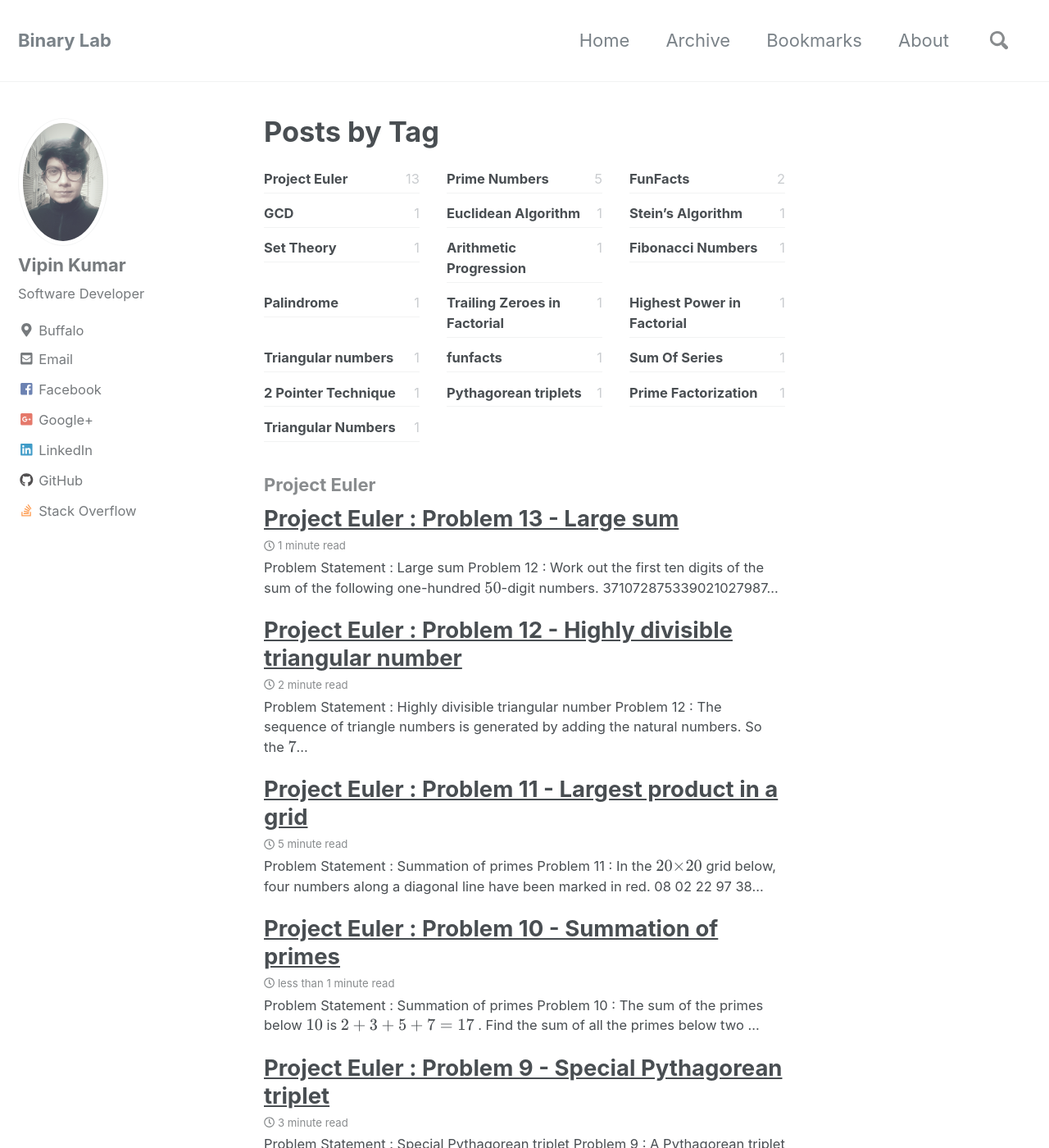
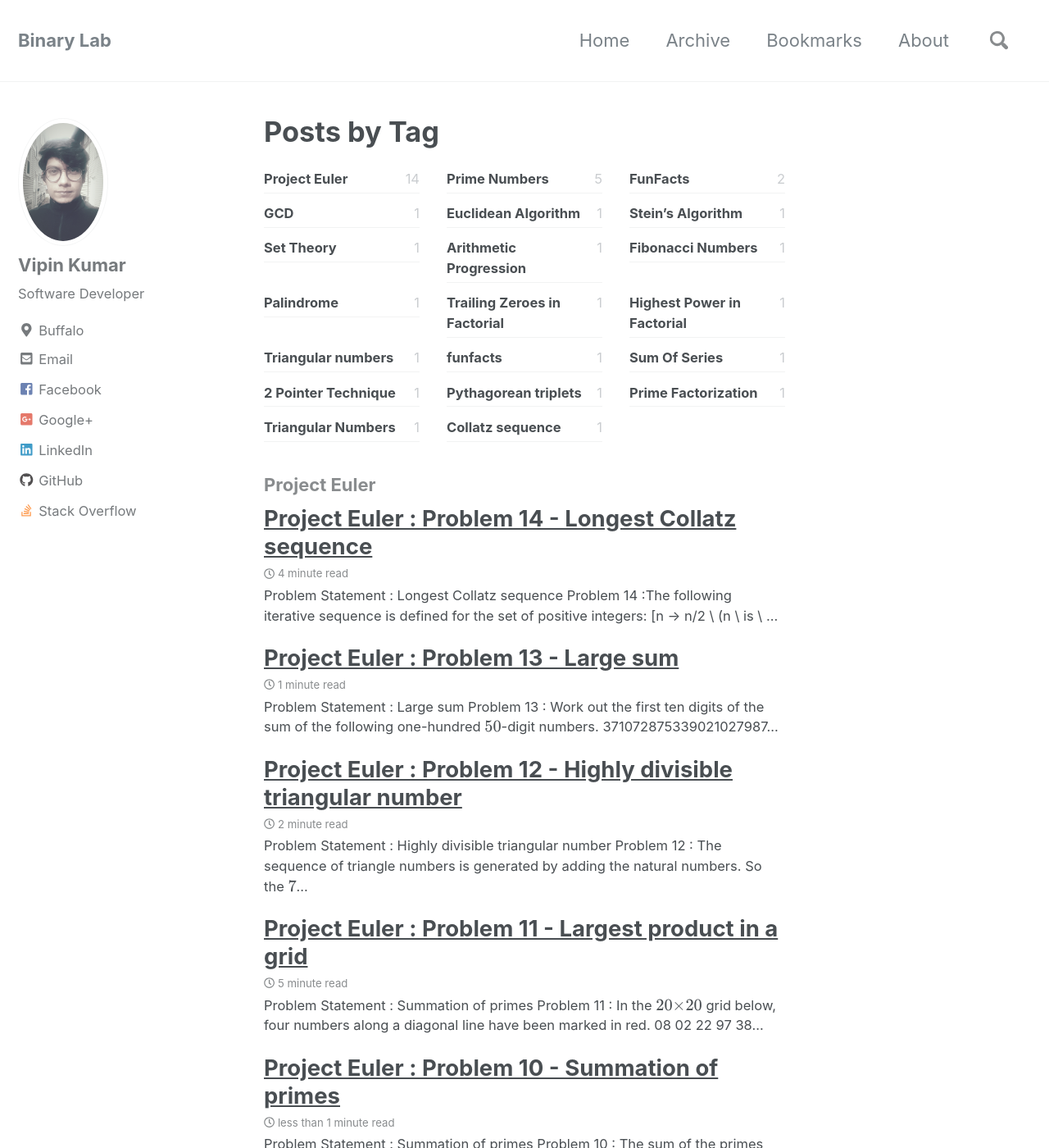
Before and after one commit to vk3105/vk3105.github.io, a Jekyll site: the page built from _pages/tag-archive.md, in a window 1280 px wide and 1400 px high. Shown: the whole window at 82% size. Built offline with Jekyll 4.4.1, drawn with Linux system fonts in a browser that asks for light colours; nearby versions of some CDN libraries; formulas are drawn with MathJax 3; comment, search, counter and statistics services are not loaded; a style sheet for code colours, icons or effects is not loaded; part of the change alters nothing that is shown; some of the changed text lies outside the part shown.

Commit message:
Problem 14

````diff
--- a/_posts/2018-07-06-PE-problem13.md
+++ b/_posts/2018-07-06-PE-problem13.md
@@ -10,7 +10,7 @@ toc_sticky: true
 ---
 
 ## Problem Statement : Large sum
-[Problem 12](https://projecteuler.net/problem=13) : Work out the first ten digits of the sum of the following one-hundred $$50$$-digit numbers.
+[Problem 13](https://projecteuler.net/problem=13) : Work out the first ten digits of the sum of the following one-hundred $$50$$-digit numbers.
 
 37107287533902102798797998220837590246510135740250
 46376937677490009712648124896970078050417018260538
--- /dev/null
+++ b/_posts/2018-08-06-PE-problem14.md
@@ -0,0 +1,153 @@
+---
+title: "Project Euler : Problem 14 - Longest Collatz sequence"
+excerpt_separator: "<!--more-->"
+categories:
+  - Project Euler
+tags:
+  - Project Euler
+  - Collatz sequence
+toc: true
+toc_sticky: true
+---
+
+## Problem Statement : Longest Collatz sequence
+[Problem 14](https://projecteuler.net/problem=14) :The following iterative sequence is defined for the set of positive integers:
+{: .text-justify}
+
+$$n → n/2 \ (n \ is \ even) \\
+n → 3n + 1 \ (n \ is \ odd)$$
+
+Using the rule above and starting with $$13$$, we generate the following sequence:
+{: .text-justify}
+
+$$13 → 40 → 20 → 10 → 5 → 16 → 8 → 4 → 2 → 1$$
+
+It can be seen that this sequence (starting at $$13$$ and finishing at $$1$$) contains $$10$$ terms. Although it has not been proved yet (Collatz Problem), it is thought that all starting numbers finish at $$1$$.
+{: .text-justify}
+
+Which starting number, under one million, produces the longest chain?
+{: .text-justify}
+
+NOTE: Once the chain starts the terms are allowed to go above one million.
+{: .notice--info}
+
+## Concept and Theory
+As stated its a conjecture, meaning this haven't be proven mathematically. So what we can all do is do what it says and find out the largest number.
+{: .text-justify}
+
+Apparently if you will see at some point the cycle repeats. For eg. $$13$$ the cycle will look like
+{: .text-justify}
+
+$$13 → 40 → 20 → 10 → 5 → 16 → 8 → 4 → 2 → 1$$
+
+As we can see the number $$40$$'s cycle is one short than that of $$13$$. Simply Cache them!!! That way we don't have to run the code everytime. What else we can see, $$n → n/2 \ (n \ is \ even)$$ may result in an odd number or even number and $$n → 3n + 1 \ (n \ is \ odd)$$ will always result in even number. Hence we can directly jump $$2$$ steps when $$n$$ is odd and save a calculation by $$n → (3n + 1)/2 \ (n \ is \ odd)$$.
+{: .text-justify}
+
+### Naive Code
+```ruby
+/**
+ * A function which tells you the largest possible number below a limit having
+ * longest Collatz Cycle
+ *
+ * @param limit : maximum number upto which we need to scan
+ *
+ * @return number having largest collatz cycle
+ */
+public static long naiveLongestCollatzSequenceFinder(long limit) {
+
+  long maxLength = 0;
+  long maxNum = 0;
+
+  for (long i = 1; i <= limit; i++) {
+
+    long num = i;
+
+    long lengthSoFar = 0;
+
+    while (num != 1) {
+      if (num % 2 == 0) {
+        num /= 2;
+      } else {
+        num = 3 * num + 1;
+      }
+      lengthSoFar++;
+    }
+    if (lengthSoFar >= maxLength) {
+      maxLength = lengthSoFar;
+      maxNum = i;
+    }
+  }
+  return maxNum;
+}
+```
+
+### Optimized Code
+```ruby
+	private static final int CACHE_SIZE = 5_000_000;
+
+	// stores collatz sequence for number at index
+	private static int[] cache = new int[CACHE_SIZE + 1];
+
+	// stores number with max collatz sequence at index
+	private static int[] collatzCache = new int[CACHE_SIZE + 1];
+
+	public static void main() {
+		precomputeCache();
+
+		Scanner scanner = new Scanner(System.in);
+		int tests = Integer.parseInt(scanner.nextLine());
+		for (int i = 0; i < tests; i++) {
+			int n = Integer.parseInt(scanner.nextLine());
+			System.out.println(collatzCache[n]);
+		}
+
+		scanner.close();
+	}
+
+	/**
+	 * A function to precompute the collatz sequence and store them in a cache
+	 */
+	public static void precomputeCache() {
+		cache[0] = 1;
+		cache[1] = 1;
+		collatzCache[0] = 1;
+		collatzCache[1] = 1;
+		int maxSeq = 0;
+		int maxNum = 0;
+		for (int j = 2; j <= CACHE_SIZE; j++) {
+			int collatzSeq = 0;
+			long number = j;
+			while (number > 1) {
+				if (cache[j] > 0) {
+					collatzSeq += cache[j];
+					break;
+				}
+				collatzSeq++;
+				if (number % 2 == 0) {
+					number >>= 1;
+				} else {
+					number = 3 * number + 1;
+				}
+			}
+			cache[j] = collatzSeq;
+			if (collatzSeq >= maxSeq) {
+				maxSeq = collatzSeq;
+				maxNum = j;
+			}
+			collatzCache[j] = maxNum;
+		}
+	}
+```
+
+
+## Test Your Skills
+Wanna try a harder version of the above problem ? Check this [HackerRank](https://www.hackerrank.com/contests/projecteuler/challenges/euler014) problem.
+{: .text-justify}
+
+### Solution
+The solution will remain same as given in the above mentioned post, $$main$$, you just need to call it for each test case.
+{: .text-justify}
+
+## References and Further Readings
+* [ProjectEuler](https://projecteuler.net)
+* [Collatz Conjecture](https://en.wikipedia.org/wiki/Collatz_conjecture)
````
